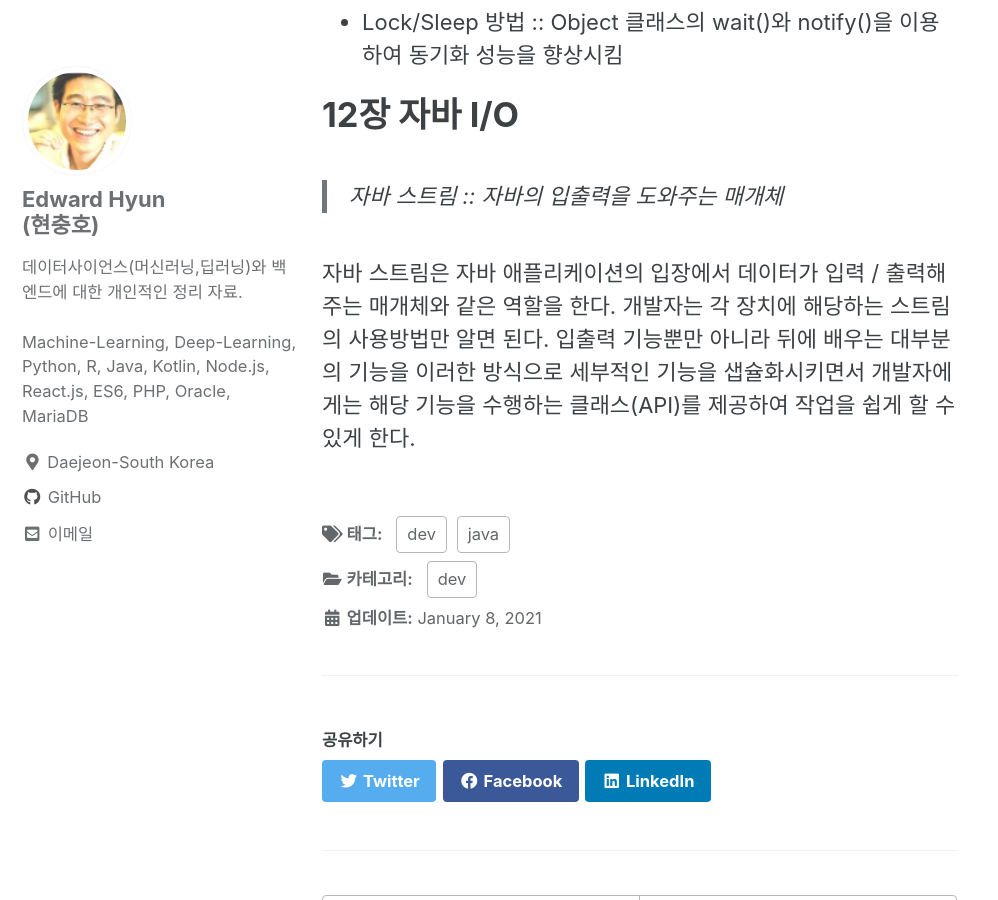
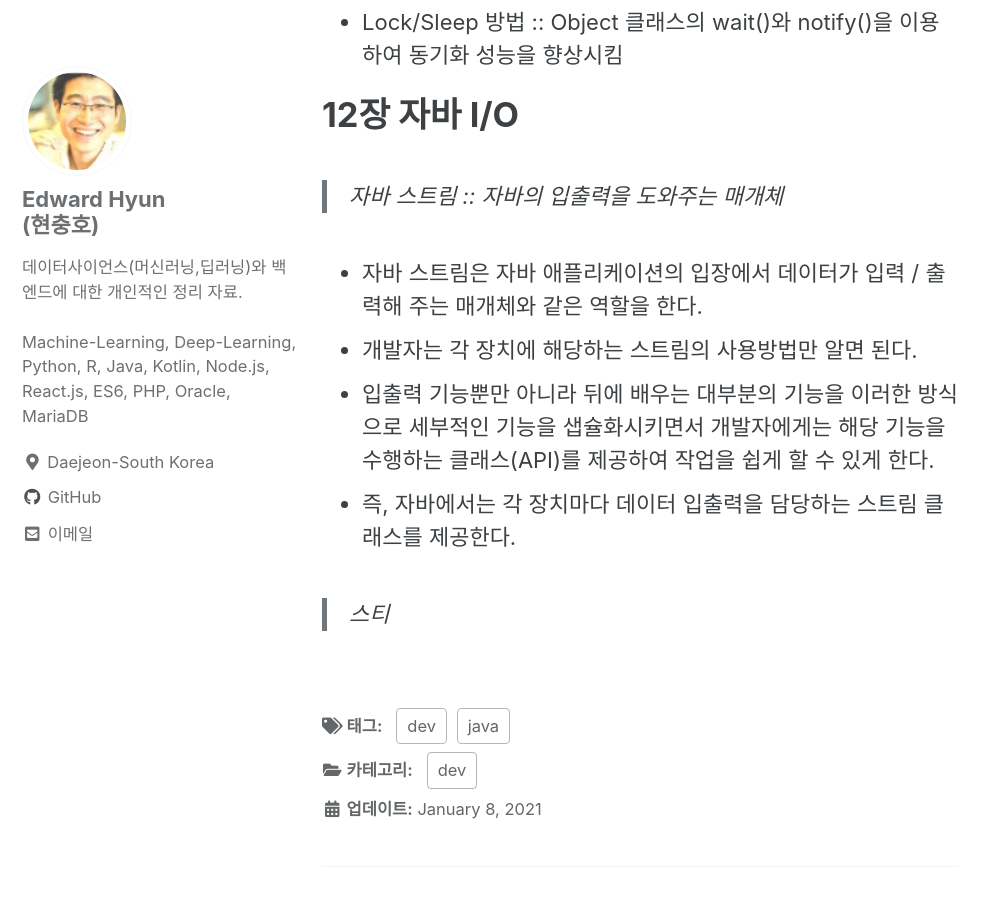
Before and after one commit to iamhch24/iamhch24.github.io, a Jekyll site: the page built from _posts/2021-01-08-[Study] 초보자를 위한 Java Programming.md, in a window 1280 px wide and 900 px high, scrolled down 4006 px. Shown: the whole window, without its empty margins (0-998 px from the left). Built offline with Jekyll 4.4.1, drawn with Linux system fonts in a browser that asks for light colours; cached includes are drawn as plain includes.

Commit message:
_posts/2021-01-08-[Study] 초보자를 위한 Java Programming.md updated from https://stackedit.io/

```diff
--- a/_posts/2021-01-08-[Study] 초보자를 위한 Java Programming.md
+++ b/_posts/2021-01-08-[Study] 초보자를 위한 Java Programming.md
@@ -96,15 +96,19 @@ public void m(){
 
 > 자바 스트림 :: 자바의 입출력을 도와주는 매개체
 
-자바 스트림은 자바 애플리케이션의 입장에서 데이터가 입력 / 출력해 주는 매개체와 같은 역할을 한다. 개발자는 각 장치에 해당하는 스트림의 사용방법만 알면 된다.
-입출력 기능뿐만 아니라 뒤에 배우는 대부분의 기능을 이러한 방식으로 세부적인 기능을 샙슐화시키면서 개발자에게는 해당 기능을 수행하는 클래스(API)를 제공하여 작업을 쉽게 할 수 있게 한다.
+* 자바 스트림은 자바 애플리케이션의 입장에서 데이터가 입력 / 출력해 주는 매개체와 같은 역할을 한다.
+* 개발자는 각 장치에 해당하는 스트림의 사용방법만 알면 된다.
+* 입출력 기능뿐만 아니라 뒤에 배우는 대부분의 기능을 이러한 방식으로 세부적인 기능을 샙슐화시키면서 개발자에게는 해당 기능을 수행하는 클래스(API)를 제공하여 작업을 쉽게 할 수 있게 한다.
+* 즉, 자바에서는 각 장치마다 데이터 입출력을 담당하는 스트림 클래스를 제공한다.
+
+> 스티
 
 
 
 
 
 <!--stackedit_data:
-eyJoaXN0b3J5IjpbLTEyNTA2MDkxODEsLTExNzgyNzU3MjUsMT
-YzNDA4MTEyNyw1MDQ3MTQ0NCwxOTY3Mjc4Nzc5LC0xMjY0NDQ0
-NzczXX0=
+eyJoaXN0b3J5IjpbLTg3NTUwMTk3MCwtMTE3ODI3NTcyNSwxNj
+M0MDgxMTI3LDUwNDcxNDQ0LDE5NjcyNzg3NzksLTEyNjQ0NDQ3
+NzNdfQ==
 -->
```
